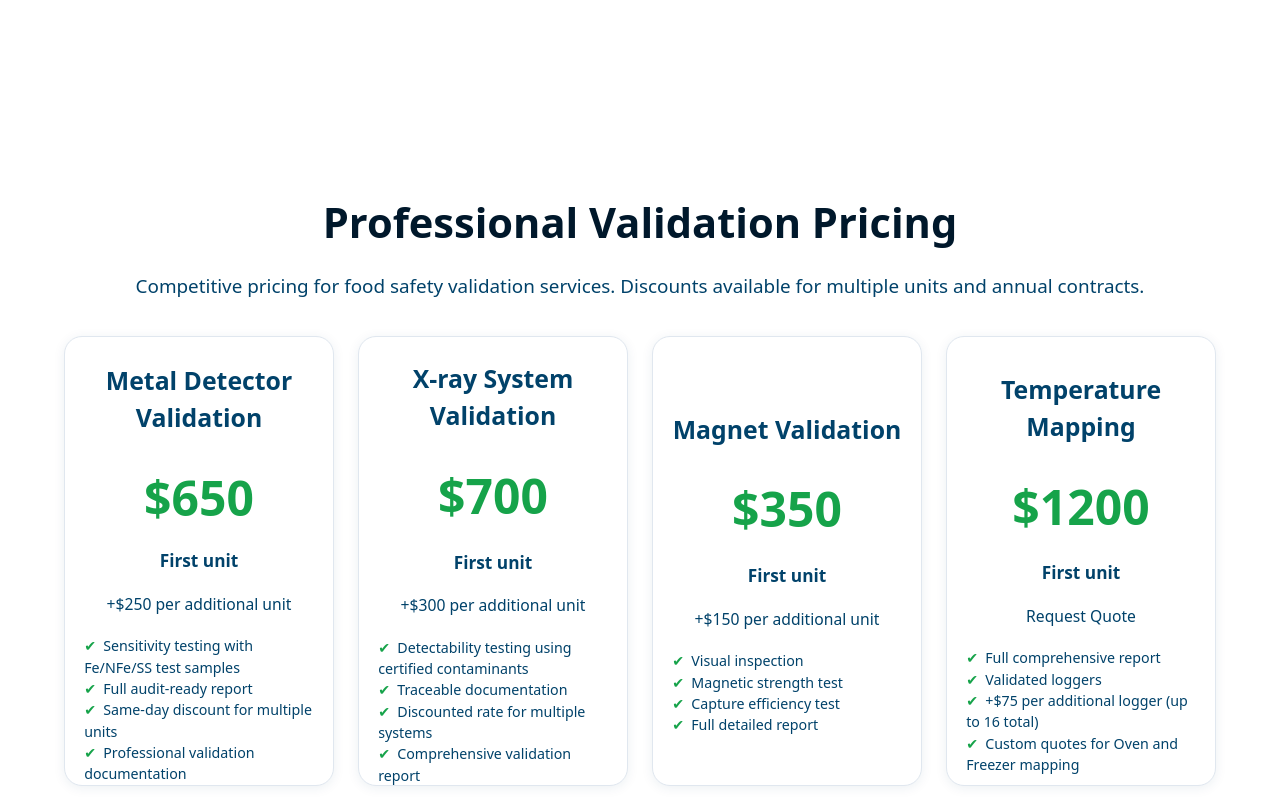
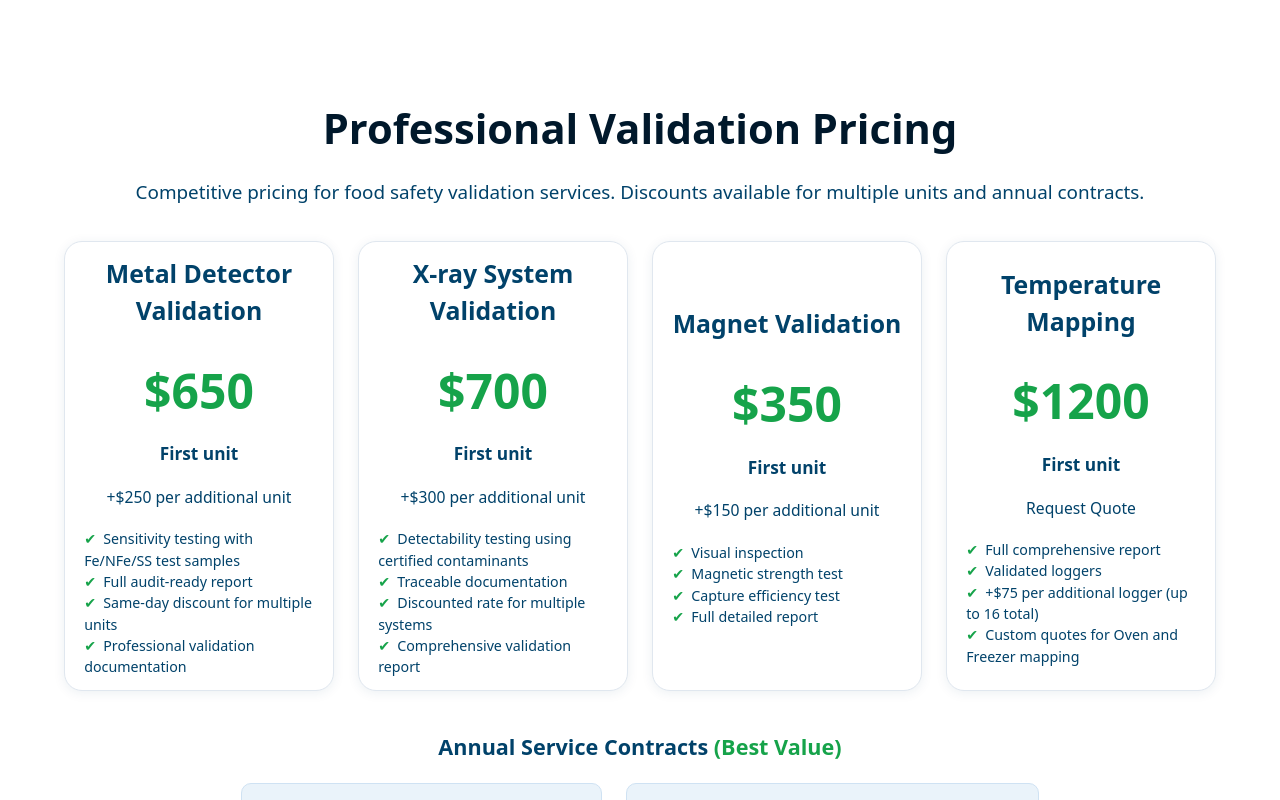
Before and after one commit to wheelejay/wheelerfs.com, a React (Vite) app in the folder frontend/: page / in a window 1280 px wide. Shown: the part 1480-2280 px from the top of the page. Built offline with nearby package versions, Linux system fonts and the light colour scheme.

Commit message:
Fix sticky header cutoff: add scroll-margin-top to all sections for medium and large screens

```diff
--- a/frontend/src/App.jsx
+++ b/frontend/src/App.jsx
@@ -51,6 +51,85 @@ const App = () => {
     setMenuOpen(false);
   };
 
+  // Dynamic data for service cards
+  const serviceCards = [
+    {
+      icon: '/shield.png',
+      alt: 'Metal Detector Shield Icon',
+      title: 'Metal Detector Validation',
+      desc: 'Sensitivity testing with Fe/NFe/SS test samples and full audit-ready reports.'
+    },
+    {
+      icon: '/magglass.png',
+      alt: 'X-ray Magnifying Glass Icon',
+      title: 'X-ray System Validation',
+      desc: 'Detectability testing using certified contaminants with traceable documentation.'
+    },
+    {
+      icon: '/magnet.png',
+      alt: 'Magnet Icon',
+      title: 'Magnet Validation',
+      desc: 'Visual inspection, magnetic strength testing, and capture efficiency analysis.'
+    },
+    {
+      icon: '/thermometer.png',
+      alt: 'Thermometer Icon',
+      title: 'Temperature Mapping',
+      desc: 'Comprehensive temperature mapping for ambient/cold rooms and high temperature with validated loggers.'
+    }
+  ];
+
+  const pricingCards = [
+    {
+      title: 'Metal Detector Validation',
+      price: '$650',
+      sub: 'First unit',
+      add: '+$250 per additional unit',
+      features: [
+        'Sensitivity testing with Fe/NFe/SS test samples',
+        'Full audit-ready report',
+        'Same-day discount for multiple units',
+        'Professional validation documentation'
+      ]
+    },
+    {
+      title: 'X-ray System Validation',
+      price: '$700',
+      sub: 'First unit',
+      add: '+$300 per additional unit',
+      features: [
+        'Detectability testing using certified contaminants',
+        'Traceable documentation',
+        'Discounted rate for multiple systems',
+        'Comprehensive validation report'
+      ]
+    },
+    {
+      title: 'Magnet Validation',
+      price: '$350',
+      sub: 'First unit',
+      add: '+$150 per additional unit',
+      features: [
+        'Visual inspection',
+        'Magnetic strength test',
+        'Capture efficiency test',
+        'Full detailed report'
+      ]
+    },
+    {
+      title: 'Temperature Mapping',
+      price: '$1200',
+      sub: 'First unit',
+      add: 'Request Quote',
+      features: [
+        'Full comprehensive report',
+        'Validated loggers',
+        '+$75 per additional logger (up to 16 total)',
+        'Custom quotes for Oven and Freezer mapping'
+      ]
+    }
+  ];
+
   return (
     <>
       {/* Header */}
@@ -99,34 +178,15 @@ const App = () => {
           <h2>Professional Validation Services</h2>
           <h3 style={{ textAlign: 'center', color: '#01426A', fontSize: '1.18rem', marginBottom: '2.2rem', fontWeight: 500 }}>Comprehensive food safety validation services to ensure your equipment meets industry standards and regulatory requirements.</h3>
           <div className="service-cards">
-            <div className="card">
-              <span aria-label="Metal Detector" style={{ display: 'block', textAlign: 'center', marginBottom: '0' }}>
-                <img src="/shield.png" alt="Metal Detector Shield Icon" style={{ width: '220px', height: '220px', objectFit: 'contain', display: 'inline-block', marginBottom: '-4.4rem' }} />
+            {serviceCards.map(card => (
+              <div className="card" key={card.title}>
+                <span aria-label={card.title} style={{ display: 'block', textAlign: 'center', marginBottom: '0' }}>
+                  <img src={card.icon} alt={card.alt} style={{ width: '220px', height: '220px', objectFit: 'contain', display: 'inline-block', marginBottom: '-4.4rem' }} />
                 </span>
-              <h3 style={{ fontSize: '2rem' }}>Metal Detector Validation</h3>
-              <p>Sensitivity testing with Fe/NFe/SS test samples and full audit-ready reports.</p>
+                <h3 style={{ fontSize: '2rem' }}>{card.title}</h3>
+                <p>{card.desc}</p>
               </div>
-            <div className="card">
-              <span aria-label="X-ray" style={{ display: 'block', textAlign: 'center', marginBottom: '0' }}>
-                <img src="/magglass.png" alt="X-ray Magnifying Glass Icon" style={{ width: '220px', height: '220px', objectFit: 'contain', display: 'inline-block', marginBottom: '-4.4rem' }} />
-              </span>
-              <h3 style={{ fontSize: '2rem' }}>X-ray System Validation</h3>
-              <p>Detectability testing using certified contaminants with traceable documentation.</p>
-            </div>
-            <div className="card">
-              <span aria-label="Magnet" style={{ display: 'block', textAlign: 'center', marginBottom: '0' }}>
-                <img src="/magnet.png" alt="Magnet Icon" style={{ width: '220px', height: '220px', objectFit: 'contain', display: 'inline-block', marginBottom: '-4.4rem' }} />
-              </span>
-              <h3 style={{ fontSize: '2rem' }}>Magnet Validation</h3>
-              <p>Visual inspection, magnetic strength testing, and capture efficiency analysis.</p>
-            </div>
-            <div className="card">
-              <span aria-label="Thermometer" style={{ display: 'block', textAlign: 'center', marginBottom: '0' }}>
-                <img src="/thermometer.png" alt="Thermometer Icon" style={{ width: '220px', height: '220px', objectFit: 'contain', display: 'inline-block', marginBottom: '-4.4rem' }} />
-              </span>
-              <h3 style={{ fontSize: '2rem' }}>Temperature Mapping</h3>
-              <p>Comprehensive temperature mapping for ambient/cold rooms and high temperature with validated loggers.</p>
-            </div>
+            ))}
           </div>
         </section>
 
@@ -135,8 +195,8 @@ const App = () => {
           <h2 style={{ textAlign: 'center', color: '#00182b', fontSize: '2.6rem', fontWeight: 800, marginBottom: '0.7rem', paddingTop: '3.5rem' }}>Professional Validation Pricing</h2>
           <p style={{ textAlign: 'center', color: '#01426A', fontSize: '1.18rem', marginBottom: '2.2rem', fontWeight: 500 }}>Competitive pricing for food safety validation services. Discounts available for multiple units and annual contracts.</p>
           <div className="service-cards pricing-cards">
-            {/* Metal Detector */}
-            <div className="card" style={{
+            {pricingCards.map(card => (
+              <div className="card" key={card.title} style={{
                 alignItems: 'center',
                 background: '#fff',
                 border: '1.5px solid #e0e7ef',
@@ -158,120 +218,17 @@ const App = () => {
                 transition: 'box-shadow 0.25s, transform 0.18s',
                 justifyContent: 'center',
               }}>
-              <h3 style={{ color: '#01426A', fontSize: '1.55rem', fontWeight: 800, marginBottom: '0.5rem', textAlign: 'center', width: '100%' }}>Metal Detector Validation</h3>
-              <div style={{ color: '#16A34A', fontSize: '3rem', fontWeight: 800, marginBottom: '0.0rem', textAlign: 'center', width: '100%' }}>$650</div>
-            <div style={{ color: '#01426A', fontSize: '1.08rem', fontWeight: 700, textAlign: 'center', width: '100%', marginBottom: '0.08rem', marginTop: '-0.2rem' }}>First unit</div>
-            <div style={{ color: '#01426A', fontSize: '0.98rem', fontWeight: 500, textAlign: 'center', width: '100%', marginBottom: '0.08rem' }}>+$250 per additional unit</div>
+                <h3 style={{ color: '#01426A', fontSize: '1.55rem', fontWeight: 800, marginBottom: '0.5rem', textAlign: 'center', width: '100%' }}>{card.title}</h3>
+                <div style={{ color: '#16A34A', fontSize: '3rem', fontWeight: 800, marginBottom: '0.0rem', textAlign: 'center', width: '100%' }}>{card.price}</div>
+                <div style={{ color: '#01426A', fontSize: '1.08rem', fontWeight: 700, textAlign: 'center', width: '100%', marginBottom: '0.08rem', marginTop: '-0.2rem' }}>{card.sub}</div>
+                <div style={{ color: '#01426A', fontSize: '0.98rem', fontWeight: 500, textAlign: 'center', width: '100%', marginBottom: '0.08rem' }}>{card.add}</div>
                 <ul style={{ margin: 0, padding: 0, listStyle: 'none', textAlign: 'left', width: '100%', fontSize: '0.89rem' }}>
-                <li><span style={{ color: '#16A34A', fontWeight: 700, marginRight: '0.5em' }}>✔</span>Sensitivity testing with Fe/NFe/SS test samples</li>
-                <li><span style={{ color: '#16A34A', fontWeight: 700, marginRight: '0.5em' }}>✔</span>Full audit-ready report</li>
-                <li><span style={{ color: '#16A34A', fontWeight: 700, marginRight: '0.5em' }}>✔</span>Same-day discount for multiple units</li>
-                <li><span style={{ color: '#16A34A', fontWeight: 700, marginRight: '0.5em' }}>✔</span>Professional validation documentation</li>
+                  {card.features.map((feature, i) => (
+                    <li key={i}><span style={{ color: '#16A34A', fontWeight: 700, marginRight: '0.5em' }}>✔</span>{feature}</li>
+                  ))}
                 </ul>
               </div>
-            {/* X-ray System */}
-            <div className="card" style={{
-              alignItems: 'center',
-              background: '#fff',
-              border: '1.5px solid #e0e7ef',
-              borderRadius: '18px',
-              boxShadow: '0 2px 12px rgba(1,66,106,0.08)',
-              padding: '2.2rem 2.2rem',
-              color: '#01426A',
-              fontSize: '1.18rem',
-              fontWeight: 500,
-              minWidth: '420px',
-              minHeight: '420px',
-              maxWidth: '480px',
-              maxHeight: '480px',
-              width: '100%',
-              aspectRatio: '1 / 1',
-              display: 'flex',
-              flexDirection: 'column',
-              gap: '1.1rem',
-              transition: 'box-shadow 0.25s, transform 0.18s',
-              justifyContent: 'center',
-            }}>
-              <h3 style={{ color: '#01426A', fontSize: '1.55rem', fontWeight: 800, marginBottom: '0.5rem', textAlign: 'center', width: '100%' }}>X-ray System Validation</h3>
-              <div style={{ color: '#16A34A', fontSize: '3rem', fontWeight: 800, marginBottom: '0.08rem', textAlign: 'center', width: '100%' }}>$700</div>
-              <div style={{ color: '#01426A', fontSize: '1.08rem', fontWeight: 700, textAlign: 'center', width: '100%', marginBottom: '0.08rem', marginTop: '-0.08rem' }}>First unit</div>
-
-            <div style={{ color: '#01426A', fontSize: '0.98rem', fontWeight: 500, textAlign: 'center', width: '100%', marginBottom: '0.08rem' }}>+$300 per additional unit</div>
-              <ul style={{ margin: 0, padding: 0, listStyle: 'none', textAlign: 'left', width: '100%', fontSize: '0.89rem' }}>
-                <li><span style={{ color: '#16A34A', fontWeight: 700, marginRight: '0.5em' }}>✔</span>Detectability testing using certified contaminants</li>
-                <li><span style={{ color: '#16A34A', fontWeight: 700, marginRight: '0.5em' }}>✔</span>Traceable documentation</li>
-                <li><span style={{ color: '#16A34A', fontWeight: 700, marginRight: '0.5em' }}>✔</span>Discounted rate for multiple systems</li>
-                <li><span style={{ color: '#16A34A', fontWeight: 700, marginRight: '0.5em' }}>✔</span>Comprehensive validation report</li>
-              </ul>
-            </div>
-            {/* Magnet */}
-            <div className="card" style={{
-              alignItems: 'center',
-              background: '#fff',
-              border: '1.5px solid #e0e7ef',
-              borderRadius: '18px',
-              boxShadow: '0 2px 12px rgba(1,66,106,0.08)',
-              padding: '2.2rem 2.2rem',
-              color: '#01426A',
-              fontSize: '1.18rem',
-              fontWeight: 500,
-              minWidth: '420px',
-              minHeight: '420px',
-              maxWidth: '480px',
-              maxHeight: '480px',
-              width: '100%',
-              aspectRatio: '1 / 1',
-              display: 'flex',
-              flexDirection: 'column',
-              gap: '1.1rem',
-              transition: 'box-shadow 0.25s, transform 0.18s',
-              justifyContent: 'center',
-            }}>
-              <h3 style={{ color: '#01426A', fontSize: '1.55rem', fontWeight: 800, marginBottom: '0.5rem', textAlign: 'center', width: '100%' }}>Magnet Validation</h3>
-              <div style={{ color: '#16A34A', fontSize: '3rem', fontWeight: 800, marginBottom: '0.08rem', textAlign: 'center', width: '100%' }}>$350</div>
-              <div style={{ color: '#01426A', fontSize: '1.08rem', fontWeight: 700, textAlign: 'center', width: '100%', marginBottom: '0.08rem', marginTop: '-0.08rem' }}>First unit</div>
-                          <div style={{ color: '#01426A', fontSize: '0.98rem', fontWeight: 500, textAlign: 'center', width: '100%', marginBottom: '0.08rem' }}>+$150 per additional unit</div>
-              <ul style={{ margin: 0, padding: 0, listStyle: 'none', textAlign: 'left', width: '100%', fontSize: '0.89rem' }}>
-                <li><span style={{ color: '#16A34A', fontWeight: 700, marginRight: '0.5em' }}>✔</span>Visual inspection</li>
-                <li><span style={{ color: '#16A34A', fontWeight: 700, marginRight: '0.5em' }}>✔</span>Magnetic strength test</li>
-                <li><span style={{ color: '#16A34A', fontWeight: 700, marginRight: '0.5em' }}>✔</span>Capture efficiency test</li>
-                <li><span style={{ color: '#16A34A', fontWeight: 700, marginRight: '0.5em' }}>✔</span>Full detailed report</li>
-              </ul>
-            </div>
-            {/* Temperature Mapping */}
-            <div className="card" style={{
-              alignItems: 'center',
-              background: '#fff',
-              border: '1.5px solid #e0e7ef',
-              borderRadius: '18px',
-              boxShadow: '0 2px 12px rgba(1,66,106,0.08)',
-              padding: '2.2rem 2.2rem',
-              color: '#01426A',
-              fontSize: '1.18rem',
-              fontWeight: 500,
-              minWidth: '420px',
-              minHeight: '420px',
-              maxWidth: '480px',
-              maxHeight: '480px',
-              width: '100%',
-              aspectRatio: '1 / 1',
-              display: 'flex',
-              flexDirection: 'column',
-              gap: '1.1rem',
-              transition: 'box-shadow 0.25s, transform 0.18s',
-              justifyContent: 'center',
-            }}>
-              <h3 style={{ color: '#01426A', fontSize: '1.55rem', fontWeight: 800, marginBottom: '0.5rem', textAlign: 'center', width: '100%' }}>Temperature Mapping</h3>
-              <div style={{ color: '#16A34A', fontSize: '3rem', fontWeight: 800, marginBottom: '0.08rem', textAlign: 'center', width: '100%' }}>$1200</div>
-              <div style={{ color: '#01426A', fontSize: '1.08rem', fontWeight: 700, textAlign: 'center', width: '100%', marginBottom: '0.08rem', marginTop: '-0.08rem' }}>First unit</div>
-              <div style={{ color: '#01426A', fontSize: '0.98rem', fontWeight: 500, textAlign: 'center', width: '100%', marginBottom: '0.08rem' }}>Request Quote</div>
-              <ul style={{ margin: 0, padding: 0, listStyle: 'none', textAlign: 'left', width: '100%', fontSize: '0.89rem' }}>
-                <li><span style={{ color: '#16A34A', fontWeight: 700, marginRight: '0.5em' }}>✔</span>Full comprehensive report</li>
-                <li><span style={{ color: '#16A34A', fontWeight: 700, marginRight: '0.5em' }}>✔</span>Validated loggers</li>
-                <li><span style={{ color: '#16A34A', fontWeight: 700, marginRight: '0.5em' }}>✔</span>+$75 per additional logger (up to 16 total)</li>
-                <li><span style={{ color: '#16A34A', fontWeight: 700, marginRight: '0.5em' }}>✔</span>Custom quotes for Oven and Freezer mapping</li>
-              </ul>
-            </div>
+            ))}
           </div>
           {/* Annual Service Contracts */}
           <div style={{ maxWidth: '900px', margin: '0 auto', marginTop: '2.5rem' }}>
--- a/frontend/src/style.css
+++ b/frontend/src/style.css
@@ -1,3 +1,80 @@
+@media (min-width: 900px) {
+  section, .hero, .why-us, .contact, .services, .pricing-section {
+    scroll-margin-top: 120px;
+  }
+}
+@media (min-width: 1100px) {
+  section, .hero, .why-us, .contact, .services, .pricing-section {
+    scroll-margin-top: 120px;
+  }
+  section h2, section h3 {
+    padding-top: 0;
+    margin-top: 0;
+  }
+}
+@media (max-width: 900px) {
+  footer,
+  footer.footer-dark {
+    width: 100vw !important;
+    min-width: 100vw !important;
+    left: 0;
+    right: 0;
+    position: relative;
+    box-sizing: border-box;
+    background: #00182b !important;
+    margin: 0 !important;
+    padding-left: 0 !important;
+    padding-right: 0 !important;
+    overflow-x: hidden !important;
+  }
+  .footer-columns {
+    width: 100vw !important;
+    min-width: 100vw !important;
+    margin: 0 !important;
+    box-sizing: border-box;
+    padding-left: 0 !important;
+    padding-right: 0 !important;
+  }
+}
+/* Padding for sticky header on all screen sizes */
+
+
+
+@media (min-width: 900px) and (max-width: 1099px) {
+  .service-cards {
+    display: flex !important;
+    flex-direction: row !important;
+    flex-wrap: wrap !important;
+    justify-content: center !important;
+    align-items: stretch !important;
+    gap: 2rem !important;
+  }
+  .service-cards .card {
+    min-width: 320px !important;
+    max-width: 420px !important;
+    width: 100% !important;
+    aspect-ratio: 1 / 1 !important;
+    margin: 0 auto !important;
+    display: flex !important;
+    flex-direction: column !important;
+    align-items: center !important;
+    justify-content: center !important;
+  }
+}
+@media (max-width: 900px) {
+  .service-cards {
+    display: flex !important;
+    flex-direction: column !important;
+    align-items: center !important;
+    gap: 2rem !important;
+  }
+  .service-cards .card {
+    min-width: 0 !important;
+    max-width: 95vw !important;
+    width: 100% !important;
+    margin: 0 auto !important;
+  }
+}
 @media (min-width: 1100px) {
   .service-cards .card {
     width: 400px !important;
@@ -130,7 +207,7 @@ main {
   box-sizing: border-box;
   margin: 0 auto;
   max-width: 1200px;
-  padding: 1.5rem 1.5rem 0 1.5rem;
+  padding: 0 1.5rem 0 1.5rem;
 }
 
 
```
Lines whose indentation alone changed are shown as unchanged.
